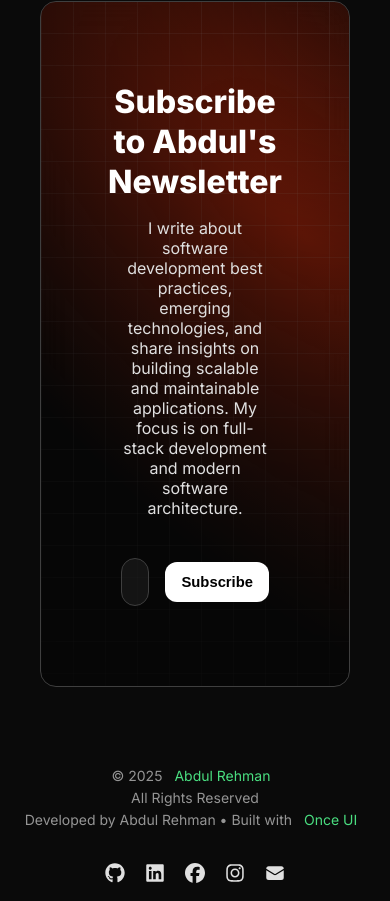
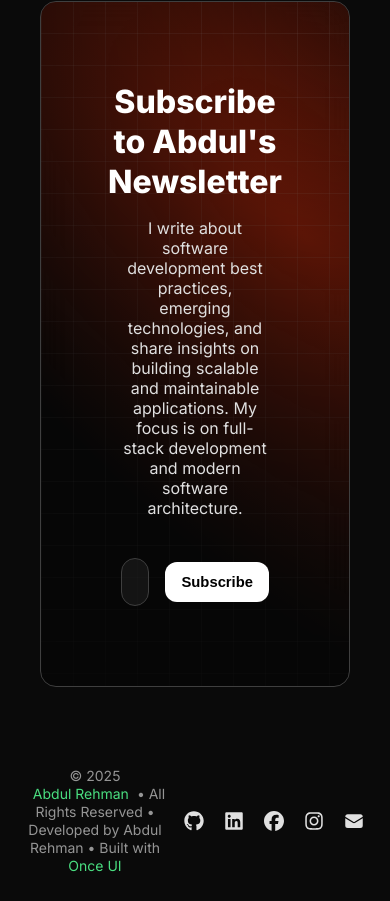
Before and after one commit to abdulsworkspace/AbdulPortfolio, a Next.js app: page / in a window 390 px wide. Shown: the part 2204-3105 px from the top of the page. Built offline with nearby package versions, Linux system fonts and the light colour scheme.

Commit message:
feat: improve footer layout for desktop and mobile views

```diff
--- a/src/components/Footer.tsx
+++ b/src/components/Footer.tsx
@@ -20,20 +20,17 @@ export const Footer = () => {
         paddingY="8"
         paddingX="16"
         gap="16"
-        horizontal="center"
+        horizontal="space-between"
         vertical="center"
-        direction="column"
+        direction="row"
       >
-        <Text variant="body-default-s" onBackground="neutral-strong" style={{ textAlign: 'center', marginBottom: '16px' }}>
+        <Text variant="body-default-s" onBackground="neutral-strong" style={{ textAlign: 'center' }}>
           <Text onBackground="neutral-weak">© {currentYear} </Text>
           <SmartLink href="/" style={{ textDecoration: 'none' }}>
             <Text style={{ color: '#4ade80' }}>{person.name}</Text>
           </SmartLink>
-          <Text onBackground="neutral-weak" style={{ display: 'block', margin: '4px 0' }}>
-            All Rights Reserved
-          </Text>
-          <Text onBackground="neutral-weak">
-            Developed by Abdul Rehman • Built with{" "}
+          <Text onBackground="neutral-weak" style={{ display: 'inline' }}>
+            • All Rights Reserved • Developed by Abdul Rehman • Built with{" "}
             <SmartLink
               style={{ color: '#4ade80' }}
               href="https://once-ui.com/templates/magic-portfolio"
@@ -42,7 +39,7 @@ export const Footer = () => {
             </SmartLink>
           </Text>
         </Text>
-        <Flex gap="16" horizontal="center">
+        <Flex gap="16" horizontal="end">
           {social.map(
             (item) =>
               item.link && (
```
